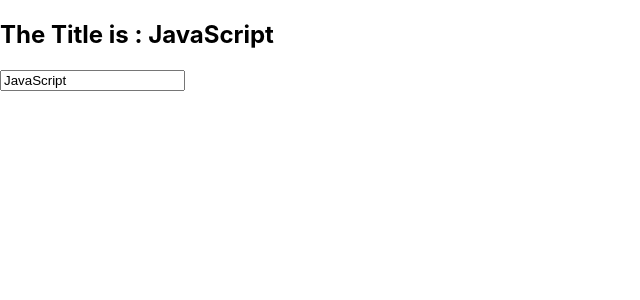
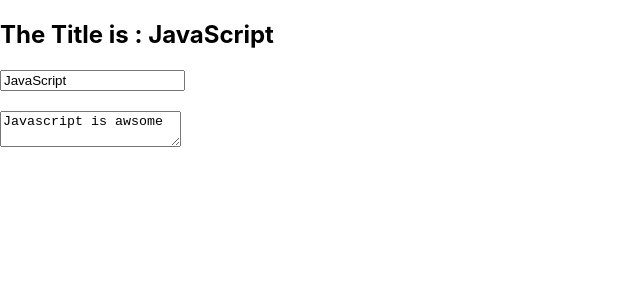
Before and after one commit to naimahassan43/react-basics, a React (Create React App) app: page / in a window 1280 px wide. Shown: the top 300 px of the page, without its empty margins (0-640 px from the left). Built offline with nearby package versions, Linux system fonts and the light colour scheme.

Commit message:
Form-Controlled Components: textarea

```diff
--- a/src/components/Form.js
+++ b/src/components/Form.js
@@ -3,14 +3,24 @@ import React from "react";
 export default class Form extends React.Component {
   state = {
     title: "JavaScript",
+    text: "Javascript is awsome",
   };
 
   handleChange = (e) => {
-    console.log(e.target.value);
-    this.setState({ title: e.target.value });
+    if (e.target.type === "text") {
+      this.setState({
+        title: e.target.value,
+      });
+    } else if (e.target.type === "textarea") {
+      this.setState({
+        text: e.target.value,
+      });
+    } else {
+      console.log("Nothing here");
+    }
   };
   render() {
-    const { title } = this.state;
+    const { title, text } = this.state;
     return (
       <div>
         <form>
@@ -21,6 +31,9 @@ export default class Form extends React.Component {
             value={title}
             onChange={this.handleChange}
           />
+          <br />
+          <br />
+          <textarea name="text" value={text} onChange={this.handleChange} />
         </form>
       </div>
     );
```
